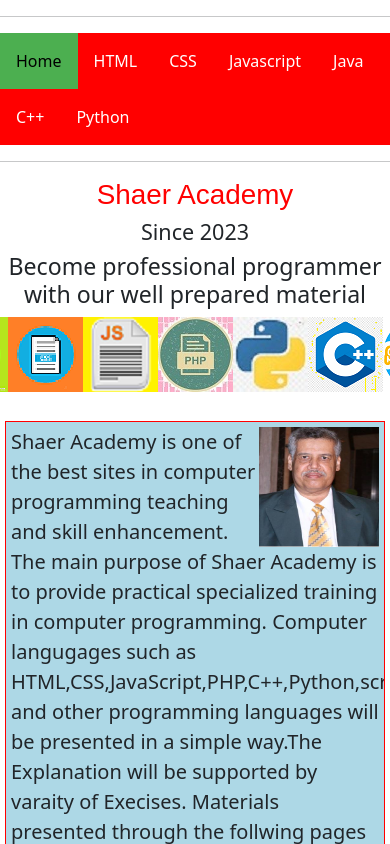
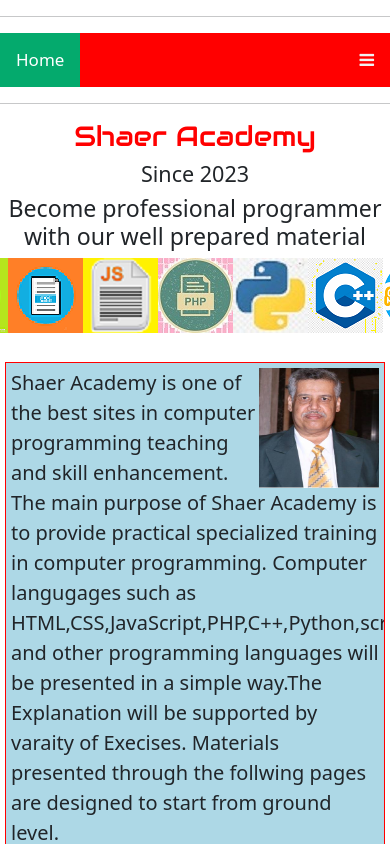
Before and after one commit to elshaer1954/elshaer1954.github.io, a plain HTML site: page index.html in a window 390 px wide. Shown: the top 844 px of the page. Drawn offline with nearby package versions, Linux system fonts and the light colour scheme.

Commit message:
Add files via upload

```diff
--- a/index.html
+++ b/index.html
@@ -2,10 +2,13 @@
 <html lang="en-us">
 <head>
     <meta charset="UTF-8">
-    <meta name="viewport" content="width=device-width, initial-scale=1.0 ,>
+    <meta name="viewport" content="width=device-width, initial-scale=1.0 ">
     <link rel="stylesheet" href="https://fonts.googleapis.com/css?family=Audiowide">
     <link rel="stylesheet" href="style1.css">
-    <link href="https://cdn.jsdelivr.net/npm/bootstrap@5.0.2/dist/css/bootstrap.min.css" rel="stylesheet" integrity="sha384-EVSTQN3/azprG1Anm3QDgpJLIm9Nao0Yz1ztcQTwFspd3yD65VohhpuuCOmLASjC" crossorigin="anonymous">
+
+    <link href="https://cdn.jsdelivr.net/npm/bootstrap@5.0.2/dist/css/bootstrap.min.css" rel="stylesheet" integrity="sha384-EVSTQN3/azprG1Anm3QDgpJLIm9Nao0Yz1ztcQTwFspd3yD65VohhpuuCOmLASjC" crossorigin="anonymous" />
+    <link rel="stylesheet"
+          href="https://cdnjs.cloudflare.com/ajax/libs/font-awesome/4.7.0/css/font-awesome.min.css">
     <title>Elshaer Academy</title>
 
     <style>
@@ -17,15 +20,17 @@
             font-size: 20px;
             background-color: lightblue;
             margin: 5px;
-            border:1px solid red ;
-            overflow:auto ;
+            border: 1px solid red;
+            overflow: auto;
             padding: 5px;
         }
+
         .clearfix::after {
             content: "";
             clear: both;
             display: table;
         }
+
         img {
             float: right;
         }
@@ -34,21 +39,85 @@
             background-color: red;
         }
 
+        .topnav {
+            overflow: hidden;
+            background-color: red;
+        }
+
+            .topnav a {
+                float: left;
+                display: block;
+                color: #f2f2f2;
+                text-align: center;
+                padding: 14px 16px;
+                text-decoration: none;
+                font-size: 17px;
+            }
+
+                .topnav a:hover {
+                    background-color: #ddd;
+                    color: black;
+                }
+
+                .topnav a.active {
+                    background-color: #04AA6D;
+                    color: white;
+                }
+
+            .topnav .icon {
+                display: none;
+            }
+
+        @media screen and (max-width: 600px) {
+            .topnav a:not(:first-child) {display: none;}
+            .topnav a.icon {
+                float: right;
+                display: block;
+            }
+        }
+
+        @media screen and (max-width: 600px) {
+            .topnav.responsive {position: relative;}
+            .topnav.responsive .icon {
+                    position: absolute;
+                    right: 0;
+                    top: 0;
+                }
+
+            .topnav.responsive a {
+                    float: none;
+                    display: block;
+                    text-align: left;
+            }
+        }
     </style>
     <!-- <p> <a href="https://gridbyexample.com/examples/example16/"> visit grid by examples </a> </p>-->
 </head>
 <body>
-    <hr >
-    <ul class="topmenu">
-        <li><a href="index.html" class="active">Home</a></li>
-        <li><a href="lecture1.html">HTML </a></li>
-        <li><a href="CSS.html">CSS </a></li>
-        <li><a href="Javascript.html">Javascript</a></li>
-        <li><a href="unit04.html">Java</a></li>
-        <li><a href="unit04.html">C++</a></li>
-        <li><a href="unit04.html">Python</a></li>
+    <hr>
+    <div class="topnav" id="myTopnav">
+        <a href="index.html" class="active">Home</a>
+        <a href="lecture1.html">HTML </a>
+        <a href="CSS.html">CSS </a>
+        <a href="Javascript.html">Javascript</a>
+        <a href="unit04.html">Java</a>
+        <a href="unit04.html">C++</a>
+        <a href="unit04.html">Python</a>
+        <a href="javascript:void(0);" class="icon" onclick="myFunction()">
+            <i class="fa fa-bars"></i>
+        </a>
 
-    </ul>
+    </div>
+    <script>
+        function myFunction() {
+            var x = document.getElementById("myTopnav");
+            if (x.className === "topnav") {
+                x.className += " responsive";
+            } else {
+                x.className = "topnav";
+            }
+        }
+    </script>
     <hr>
     <header>
         <h1>Shaer Academy</h1>
@@ -103,5 +172,6 @@
             </p>
         </div>
     </footer>
+
 </body>
 </html>
--- a/style1.css
+++ b/style1.css
@@ -1,56 +1,43 @@
 
 
-h1 {color:red;font-size: 200%;font-family: Audiowide, sans-serif; text-align: center;
+h1 {color:red;font-size: 200%;font-family: Audiowide, sans-serif; text-align: center;}
+body {text-size-adjust: 100%;background-color: #60F5DF;font-family: Verdana,sans-serif;font-size:120%}
+p {font-size: 16px;}
+a {text-decoration: none;display: inline-block;padding: 8px 16px;}
+a:hover {background-color: #ddd;color: black;}
+.previous {background-color:#04AA6D;color: black;}
+.next {background-color: #04AA6D;color:white;}
 
-}
-body {text-size-adjust: 100%;background-color: #60F5DF;font-family: Verdana,sans-serif;font-size:120%
+.topmenu {background-color:red;list-style-type: none;margin: 0;padding: 0; overflow:hidden;}
+.topmenu li a {display: inline-block;color: white;text-align: center;padding: 16px;text-decoration: none;}
+.topmenu li {float: left;}
+.topmenu li a:hover { background-color: #222;}
+.topmenu li a.active {color: black;background-color: #4CAF50;}
 
-}
-p {font-size: 16px;}
-a {
-  text-decoration: none;
-  display: inline-block;
-  padding: 8px 16px;
+
+.topnav {overflow: hidden;background-color: red;}
+.topnav a {float: left;display: block;color: #f2f2f2;text-align: center;padding: 14px 16px;text-decoration: none;font-size: 17px;}
+.topnav a:hover {background-color: #ddd;color: black;}
+.topnav a.active {background-color: #04AA6D;color: white;}
+.topnav .icon {display: none;}
+
+@media screen and (max-width: 600px) {
+    .topnav a:not(:first-child) {display: none;}
+    .topnav a.icon {float: right;display: block;}
 }
 
-a:hover {
-  background-color: #ddd;
-  color: black;
+@media screen and (max-width: 600px) {
+    .topnav.responsive {position: relative;}
+    .topnav.responsive .icon {position: absolute;right: 0;top: 0;}
+    .topnav.responsive a {float: none;display: block;text-align: left;}
 }
 
-.previous {
-  background-color:#04AA6D;
-  color: black;
-}
 
-.next {
-  background-color:#04AA6D;
-  color: white;
-}
-
-.topmenu {background-color:red;list-style-type: none;margin: 0;padding: 0; overflow:hidden;}
-    .topmenu li a {display: inline-block;color: white;text-align: center;padding: 16px;text-decoration: none;
-    }
-    .topmenu li {float: left;
-    }
-        .topmenu li a:hover { background-color: #222;
-        }
-    .topmenu li a.active {color: black;background-color: #4CAF50;
-    }
-.container{
-    display:grid;grid-template-columns:auto auto auto auto auto auto auto auto;justify-content:center
-}
-.item1 {
-    align-content: center;
-}
+.container{display:grid;grid-template-columns:auto auto auto auto auto auto auto auto;justify-content:center}
+.item1 {align-content: center;}
 .para_style1 {font-size:16px;border:solid 2px;background-color:antiquewhite;height:50px;width:75%;padding-top:25px;margin:2px;}
-
 #tbl {font-size: 22px;border-collapse: collapse;margin: 0px;border: 1px solid black;background-color: lightgreen;margin-left: auto; margin-right: auto;}
-
 tr:hover {background-color: coral;}
-
 th {background-color: yellow;}
-
 .pstyle1 {font-size: 25px;color: red;font-weight: bold}
-.footer {background-color: gray;color: red;padding: 2px;font-size: 100%;margin: 2px;
-}
+.footer {background-color: gray;color: red;padding: 2px;font-size: 100%;margin: 2px;}
```
